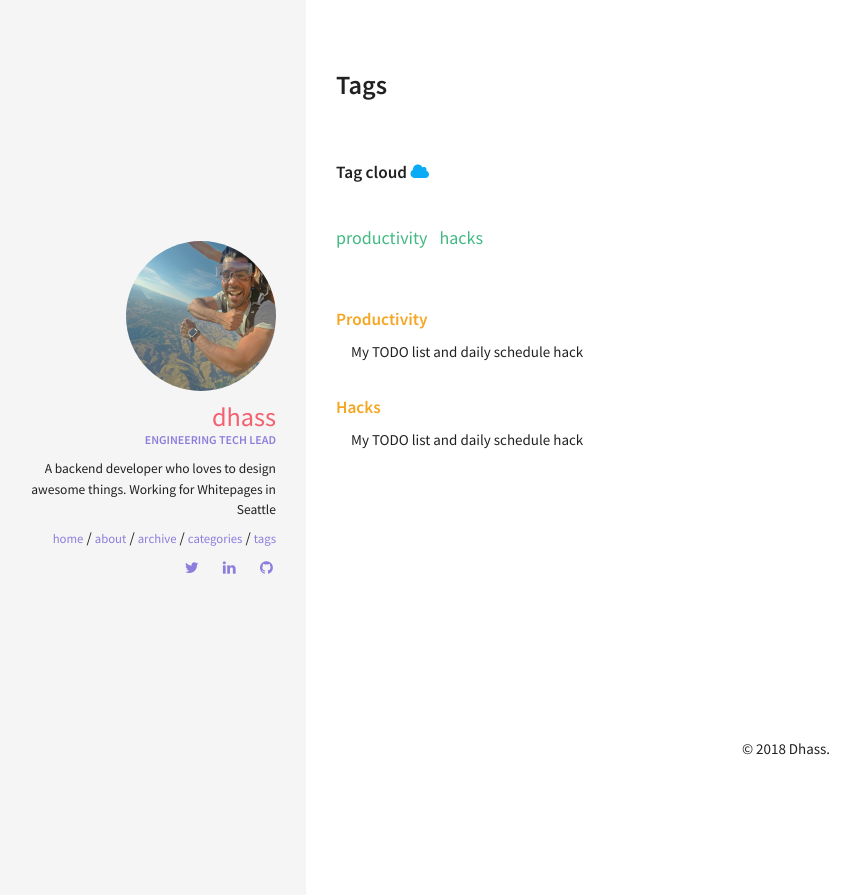
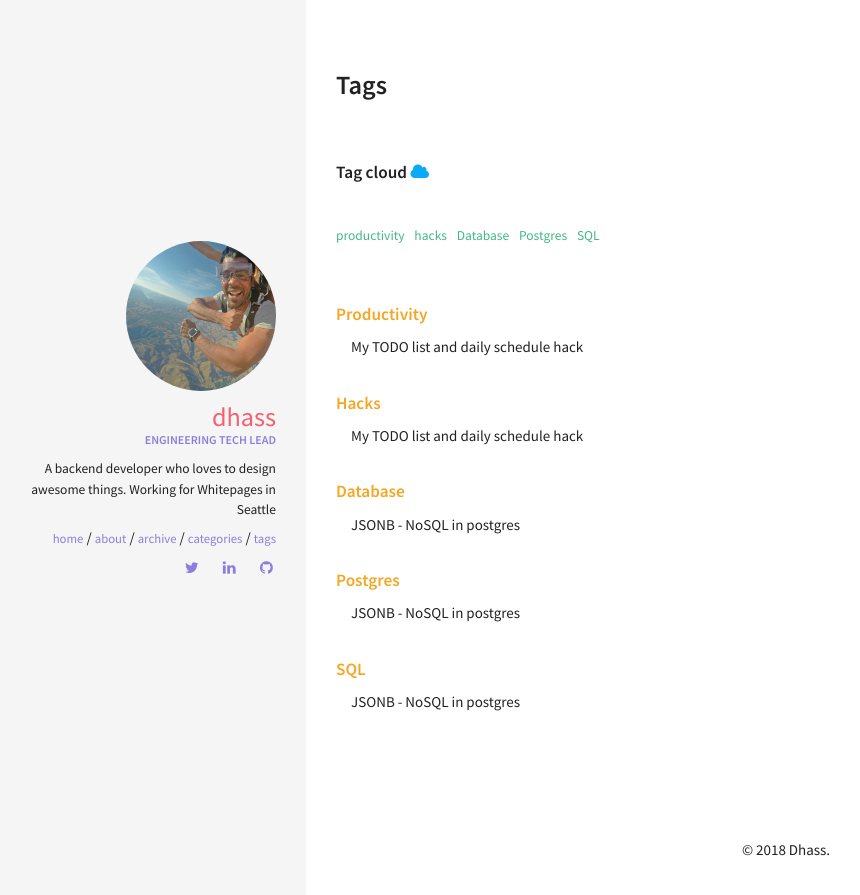
Before and after one commit to idlelearner/idlelearner.github.io, a Jekyll site: the page built from tags.html, in a window 1280 px wide. Shown: the top 895 px of the page, without its empty margins (14-874 px from the left). Built offline with Jekyll 4.4.1, drawn with Linux system fonts in a browser that asks for light colours.

Commit message:
adding tags

```diff
--- a/_posts/2018-05-25-postgres-jsonb.markdown
+++ b/_posts/2018-05-25-postgres-jsonb.markdown
@@ -1,13 +1,15 @@
 ---
 layout: post
 title:  "JSONB - NoSQL in postgres"
+categories: [Development]
+tags: [Database, Postgres, SQL]
 date:   2018-05-25 08:44:21 -0700
 ---
 We use postgres and different types of NoSQL systems in our production systems. There is always a question whether to go with either adding those values to the RDBMS, postgres in our case or simply go with NoSQL. NoSQL gives you the flexibility to not normalize the data and going schemaless. But there is a caveat when two different systems are used for persisting values. You need to take care of ACID in your application code. It will get harder as table gets complex.
 
 Some examples of schemaless data you might want to store could be normalized address(address_line_1,address_line_2, city, state, zip code). If you don’t get all the address values and it is simpler to store address object as a column. Other examples are storing receipts, reports from other external APIs which can be persisted before processing, adding metadata/properties to an attribute.
 
-So a better solution would be store these schemaless values as a column with other attributes in your table .That will save a lot of headache querying two different systems. Postgres has JSON support for a while but `postgres 9.4` added indexing which is the most important feature when it comes to performance in DB. JSONB will be ideal when you don't need extensive querying on the data stored inside it. Summarizing the pros and cons below.
+So a better solution would be store these schemaless values as a column with other attributes in your table .That will save a lot of headache querying two different systems. Postgres has JSON support for a while but `Postgres 9.4` added indexing which is the most important feature when it comes to performance in DB. JSONB will be ideal when you don't need extensive querying on the data stored inside it. Summarizing the pros and cons below.
 
 **Pros:**
 - Easier to store all the values in one system, database takes care of ACID property.
```
